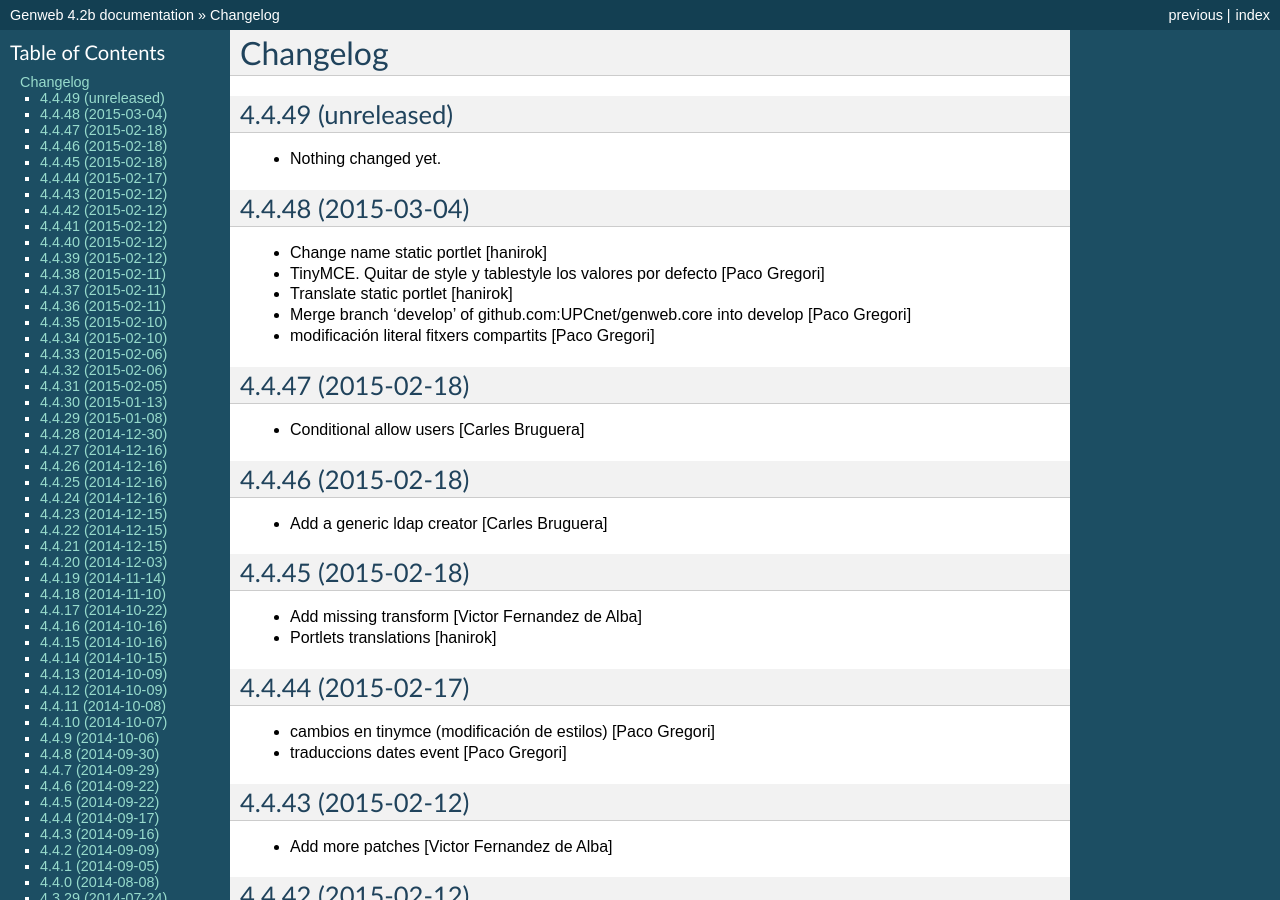
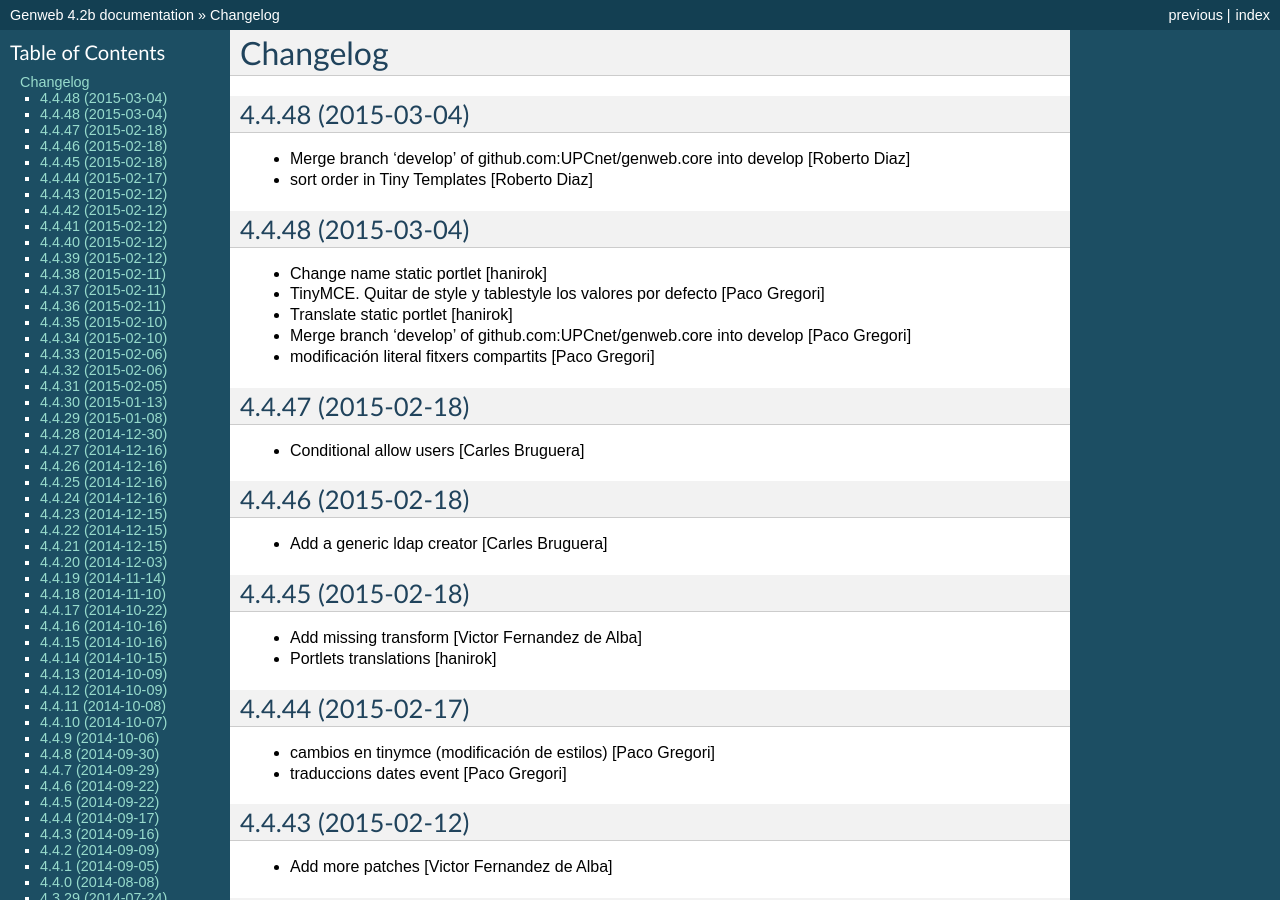
Before and after one commit to UPCnet/genweb.core, a Sphinx documentation site: the page built from docs/HISTORY.rst, in a window 1280 px wide and 900 px high. Built offline with Sphinx 7.4.7, drawn with Linux system fonts in a browser that asks for light colours.

Commit message:
Preparing release 4.4.48

```diff
--- a/docs/HISTORY.rst
+++ b/docs/HISTORY.rst
@@ -1,11 +1,11 @@
 Changelog
 =========
 
-4.4.49 (unreleased)
+4.4.48 (2015-03-04)
 -------------------
 
-- Nothing changed yet.
-
+* Merge branch 'develop' of github.com:UPCnet/genweb.core into develop [Roberto Diaz]
+* sort order in Tiny Templates [Roberto Diaz]
 
 4.4.48 (2015-03-04)
 -------------------
--- a/setup.py
+++ b/setup.py
@@ -1,7 +1,7 @@
 from setuptools import setup, find_packages
 import os
 
-version = '4.4.49.dev0'
+version = '4.4.48'
 
 README = open("README.rst").read()
 HISTORY = open(os.path.join("docs", "HISTORY.rst")).read()
```
